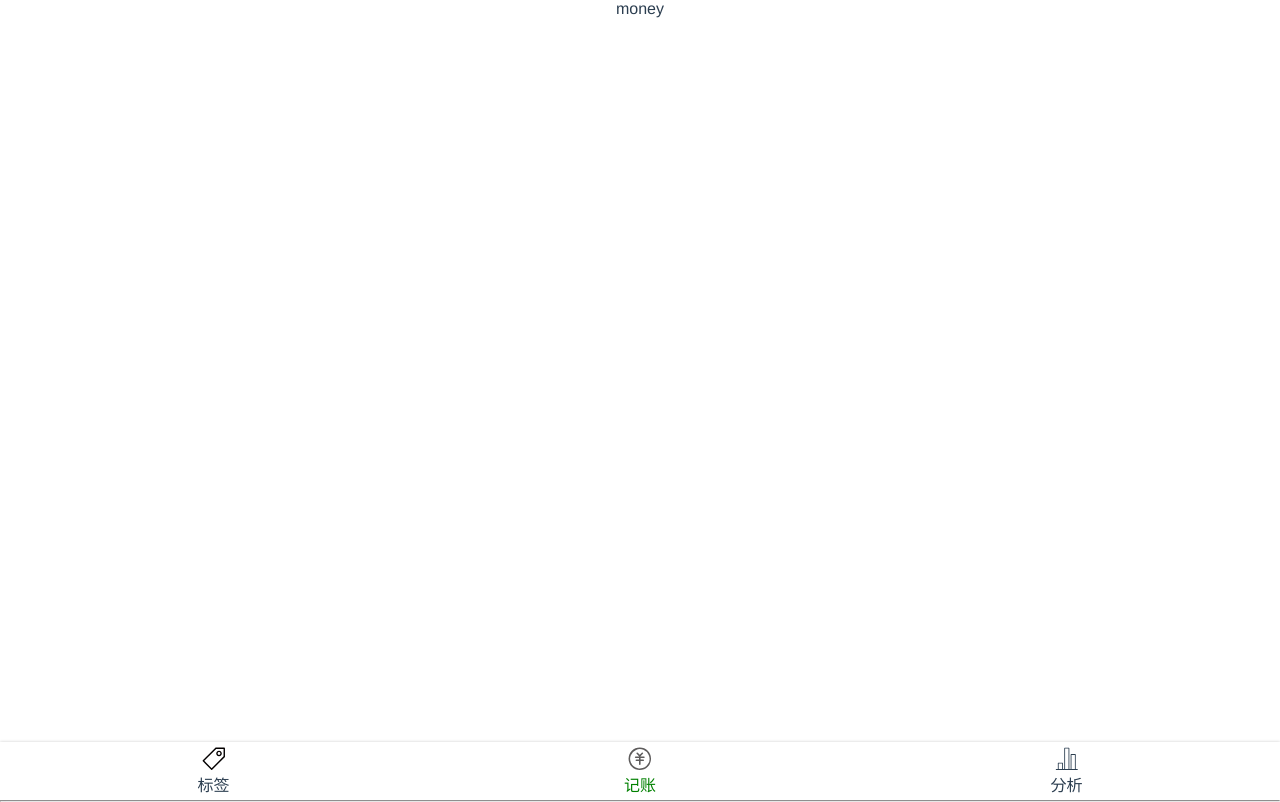
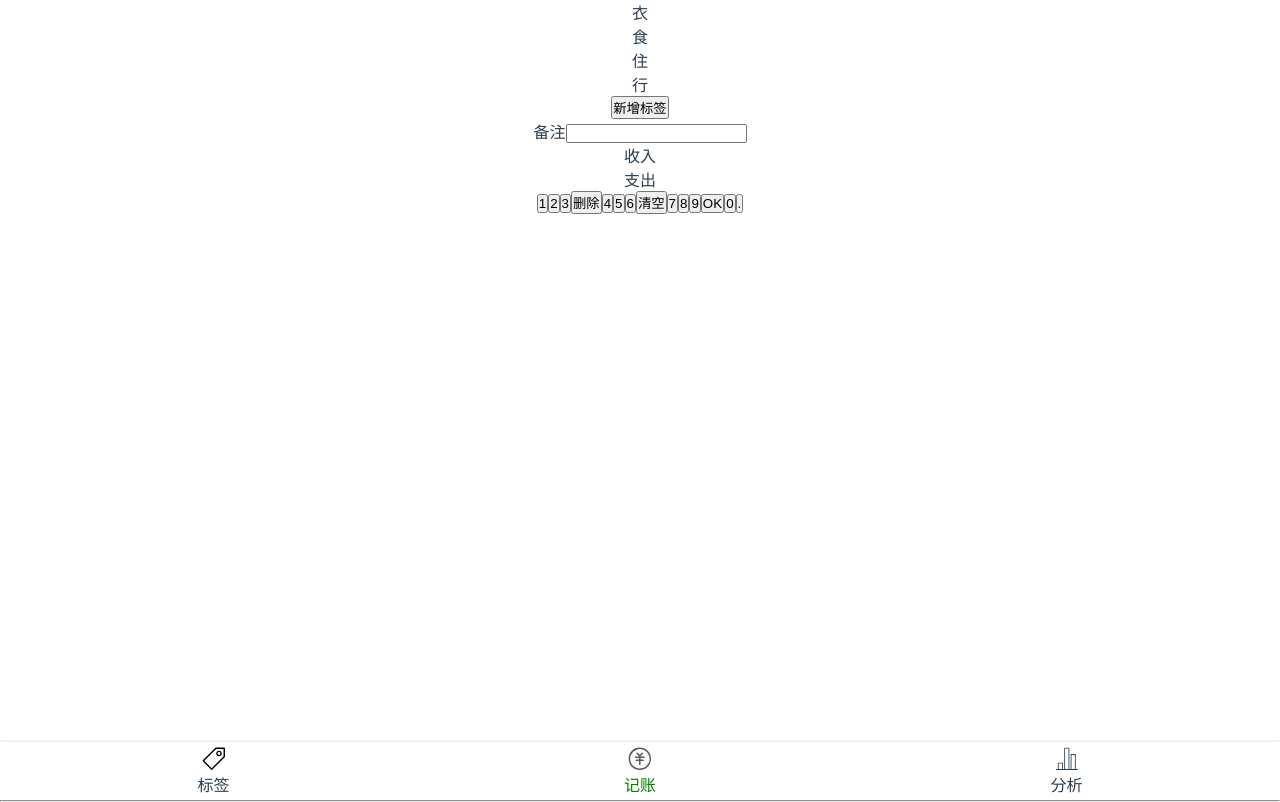
Before and after one commit to Forkeep/LeeBuWeiMoney, a Vue app: page /#/money in a window 1280 px wide. Built offline with nearby package versions, Linux system fonts and the light colour scheme.

Commit message:
【Money页面HTML】

```diff
--- a/src/views/Money.vue
+++ b/src/views/Money.vue
@@ -1,12 +1,49 @@
 <template>
-  <LayoutNav>money</LayoutNav>
+  <LayoutNav>
+      <ul class="tags">
+        <li>衣</li>
+        <li>食</li>
+        <li>住</li>
+        <li>行</li>
+      </ul>
+    <div class="new">
+      <button>新增标签</button>
+    </div>
+    <div class="notes">
+      <label><span >备注</span><input type="text" value=""/>
+      </label>
+    </div>
+      <ul class="types">
+        <li>收入</li>
+        <li>支出</li>
+      </ul>
+    <div class="number-pad">
+      <button>1</button>
+      <button>2</button>
+      <button>3</button>
+      <button>删除</button>
+      <button>4</button>
+      <button>5</button>
+      <button>6</button>
+      <button>清空</button>
+      <button>7</button>
+      <button>8</button>
+      <button>9</button>
+      <button>OK</button>
+      <button>0</button>
+      <button>.</button>
+    </div>
+  </LayoutNav>
 </template>
 
 <script lang="ts">
   import Vue from 'vue';
   import {Component} from 'vue-property-decorator';
+  import Labels from '@/views/Labels.vue';
 
-  @Component
+  @Component({
+    components: {Labels}
+  })
   export default class Money extends Vue {
   }
 </script>
```
